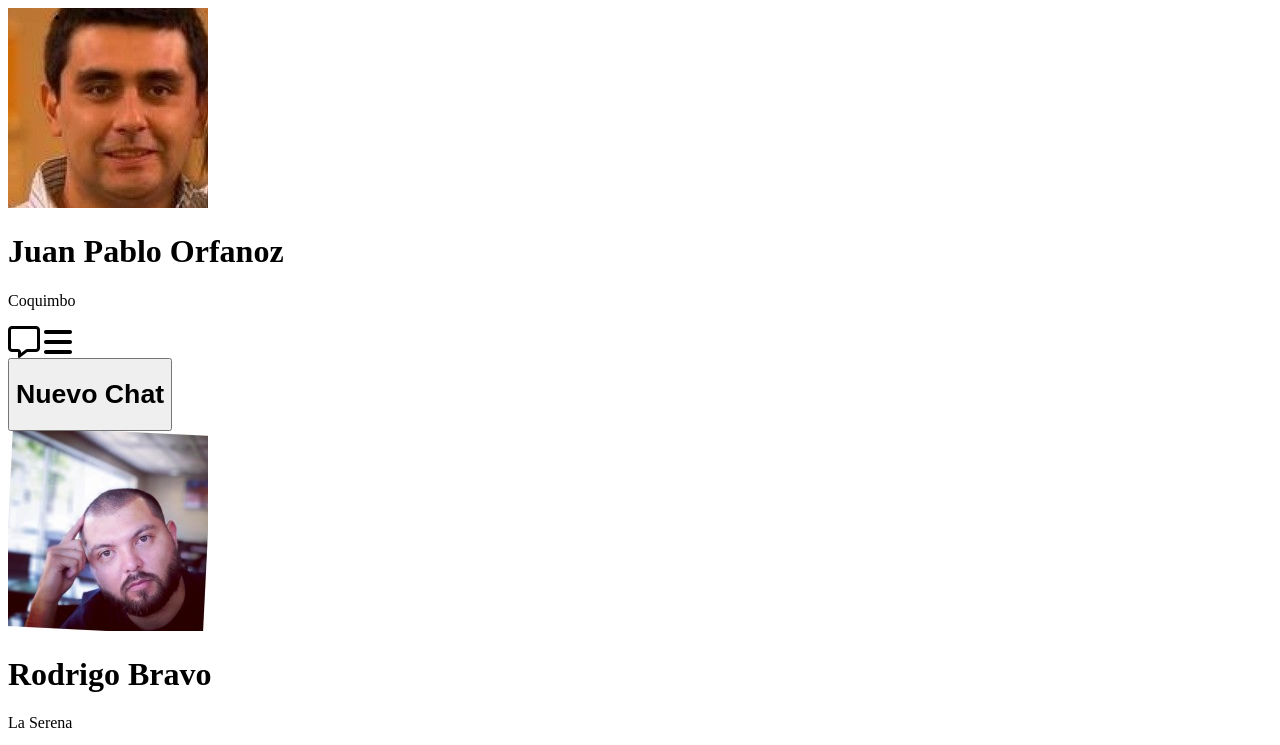
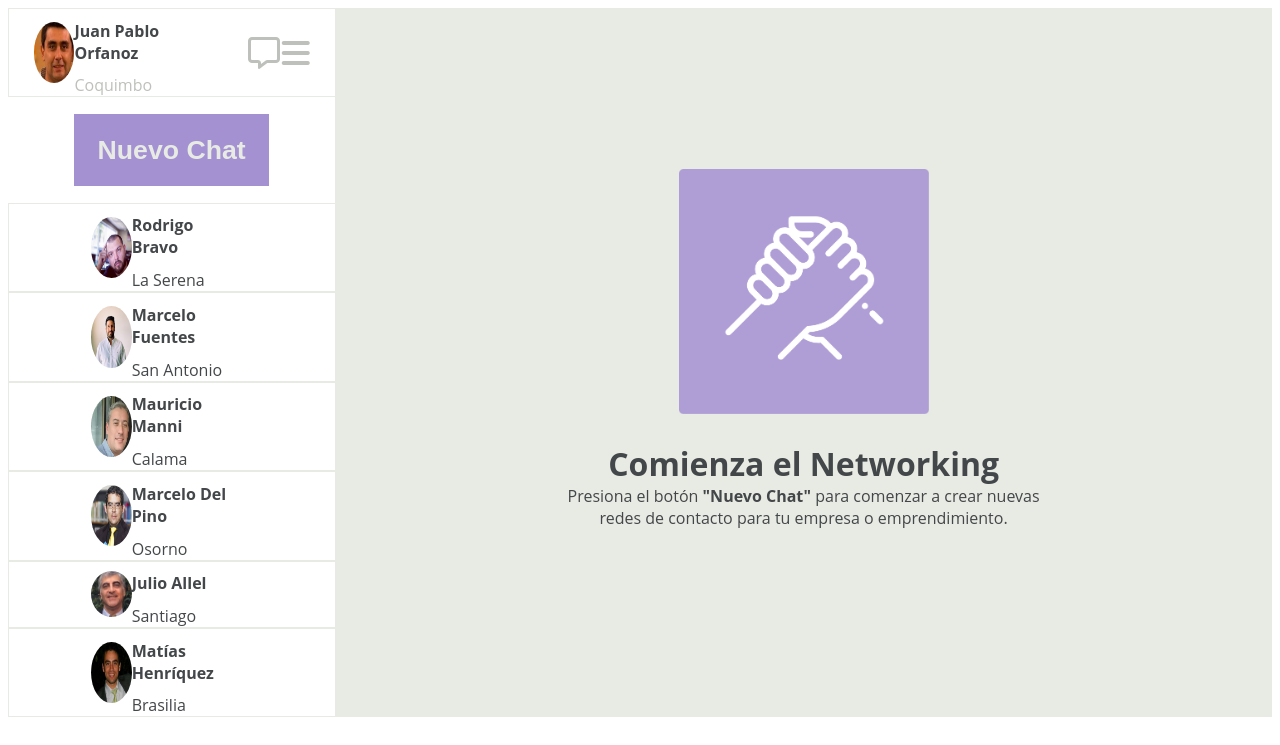
Before and after one commit to Zonafro/Desafio1M2, a plain HTML site: page index.html in a window 1280 px wide. Shown: the top 745 px of the page. Drawn offline with Linux system fonts and the light colour scheme; the site is published under a folder, as on GitHub Pages, so addresses that start at the root find nothing.

Commit message:
corrigiendo ruta css

```diff
--- a/index.html
+++ b/index.html
@@ -4,7 +4,7 @@
     <meta charset="UTF-8">
     <meta http-equiv="X-UA-Compatible" content="IE=edge">
     <meta name="viewport" content="width=device-width, initial-scale=1.0">
-    <link rel="stylesheet" href="/assets/Css/Style.css">
+    <link rel="stylesheet" href="assets/Css/Style.css">
     <link href="https://fonts.googleapis.com/css2?family=Source+Sans+Pro:ital,wght@0,300;0,400;1,300;1,400&display=swap" rel="stylesheet">
     <link href="https://fonts.googleapis.com/css2?family=Roboto:wght@700&display=swap" rel="stylesheet">
     <link rel="stylesheet" href="https://cdnjs.cloudflare.com/ajax/libs/font-awesome/6.1.1/css/all.min.css">
```
